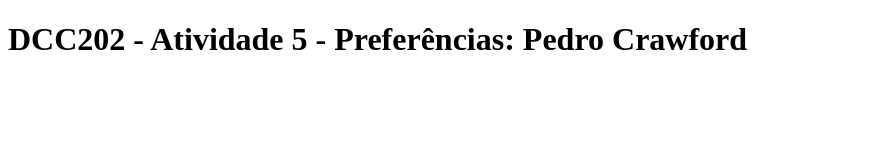
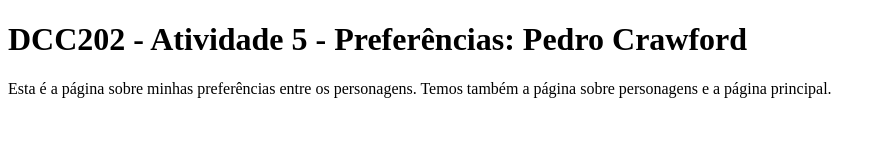
Before and after one commit to ufjf-dcc202/ufjf-dcc202-2023-3-b-atv5-CrawfordPedro, a website: page preferencias.html in a window 1280 px wide. Shown: the whole page, without its empty margins (0-886 px from the left). Drawn offline with Linux system fonts and the light colour scheme.

Commit message:
cria paragrafo

```diff
--- a/preferencias.html
+++ b/preferencias.html
@@ -8,6 +8,9 @@
 <body>
     <main>
         <h1>DCC202 - Atividade 5 - Preferências: Pedro Crawford</h1>
+        <p>
+            Esta é a página sobre minhas preferências entre os personagens. Temos também a página sobre personagens e a página principal.
+        </p>
     </main>
 </body>
 </html>
```
